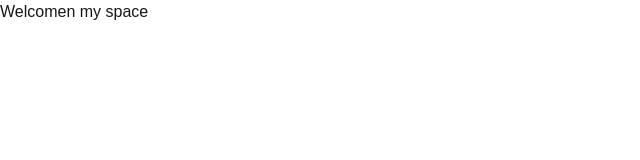
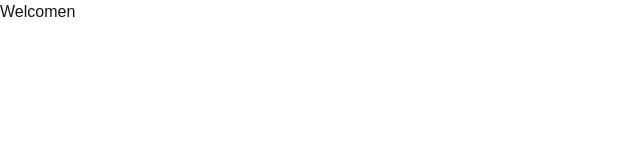
Before and after one commit to Juarpla/handcrafted-haven, a Next.js app: page /dashboard in a window 1280 px wide. Shown: the top 160 px of the page, without its empty margins (0-640 px from the left). Built offline with nearby package versions, Linux system fonts and the light colour scheme.

Commit message:
empty test

```diff
--- a/src/app/dashboard/page.tsx
+++ b/src/app/dashboard/page.tsx
@@ -1,7 +1,7 @@
 export default function Page() {
     return (
         <>
-        <h1>Welcomen my space </h1>
+        <h1>Welcomen</h1>
         </>
 
     )}
```
Also changed, not shown: src/app/ui/dashboard/earnings.tsx (added).
